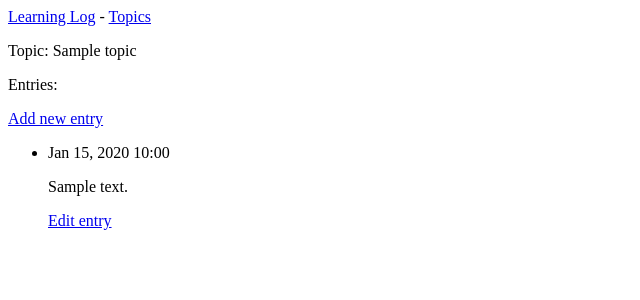
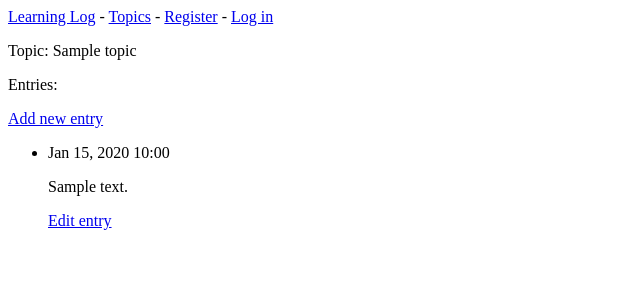
Before and after one commit to barelydrown/learning_log, a Django app: template learning_logs/templates/learning_logs/topic.html in a window 1280 px wide. Shown: the top 300 px of the page, without its empty margins (0-640 px from the left). Run offline with Django 3.2, Linux system fonts and the light colour scheme; the template is opened without the code that fills it: most values are stand-ins (such as "Sample title", 1, 10 or a date in 2020).

Commit message:
users app added

```diff
--- a/learning_log/urls.py
+++ b/learning_log/urls.py
@@ -3,5 +3,7 @@ from django.urls import path, include
 
 urlpatterns = [
     path('admin/', admin.site.urls),
-    path('', include('learning_logs.urls'))
+    path('users/', include('users.urls')),
+    path('', include('learning_logs.urls')),
+
 ]
--- a/learning_logs/templates/learning_logs/base.html
+++ b/learning_logs/templates/learning_logs/base.html
@@ -1,6 +1,13 @@
 <p>
-    <a href="{% url 'learning_logs:index' %}">Learning Log</a> -
-    <a href="{% url 'learning_logs:topics' %}">Topics</a>
+  <a href="{% url 'learning_logs:index' %}">Learning Log</a> -
+  <a href="{% url 'learning_logs:topics' %}">Topics</a> -
+  {% if user.is_authenticated %}
+    Hello, {{ user.username }}
+    <a href="{% url 'users:logout' %}">Log out</a>
+  {% else %}
+    <a href="{% url 'users:register' %}">Register</a> -
+    <a href="{% url 'users:login' %}">Log in</a>
+  {% endif %}
 </p>
 
 {% block content %}{% endblock content %}
```
